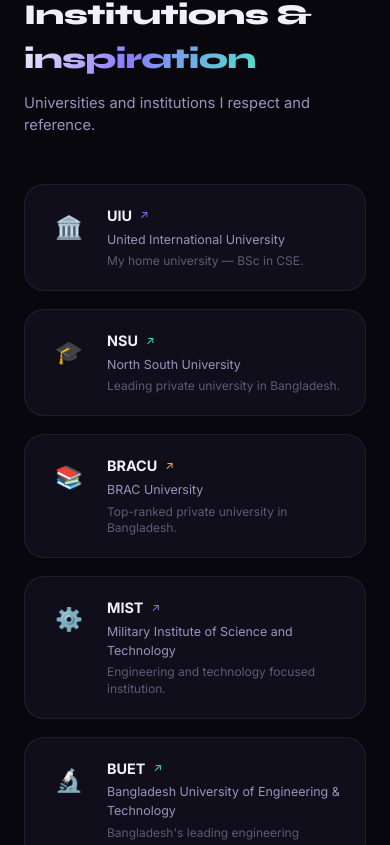
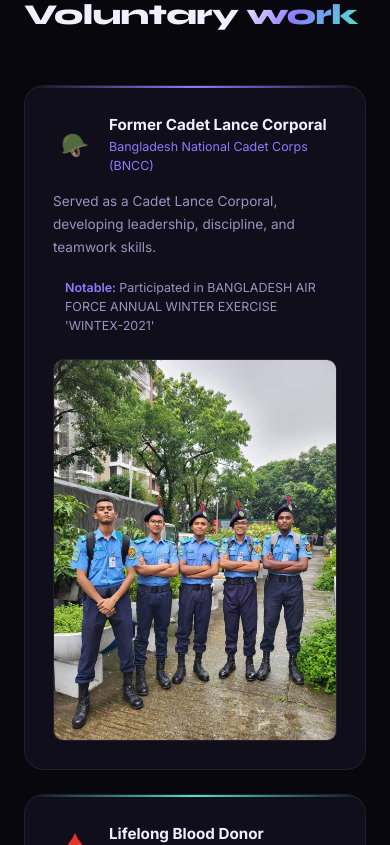
Before and after one commit to Noman-2005/amar_portfolio, a Next.js app: page / in a window 390 px wide. Shown: the part 7139-7984 px from the top of the page. Built offline with nearby package versions, Linux system fonts and the light colour scheme.

Commit message:
Add voluntary works section, compact resources with show more, ISPR link, remove BMA

```diff
--- a/app/page.tsx
+++ b/app/page.tsx
@@ -8,6 +8,7 @@
   { label: 'Skills', href: '#skills' },
   { label: 'Projects', href: '#projects' },
   { label: 'Journey', href: '#journey' },
+  { label: 'Voluntary', href: '#voluntary' },
   { label: 'Resources', href: '#resources' },
   { label: 'Contact', href: '#contact' },
 ]
@@ -123,6 +124,36 @@
   },
 ]
 
+const VOLUNTARY = [
+  {
+    title: 'Former Cadet Lance Corporal',
+    org: 'Bangladesh National Cadet Corps (BNCC)',
+    desc: 'Served as a Cadet Lance Corporal, developing leadership, discipline, and teamwork skills.',
+    notable: "Participated in BANGLADESH AIR FORCE ANNUAL WINTER EXERCISE 'WINTEX-2021'",
+    image: '/bncc.jpg',
+    accent: 'var(--violet)',
+    emoji: '🪖',
+  },
+  {
+    title: 'Lifelong Blood Donor',
+    org: 'Quantum Foundation',
+    desc: 'Committed lifelong blood donor contributing to save lives through one of Bangladesh\'s leading welfare organizations.',
+    notable: '',
+    image: '/certificate.jpg',
+    accent: 'var(--teal)',
+    emoji: '🩸',
+  },
+  {
+    title: 'Blood Donor',
+    org: 'Bangladesh Thalassemia Foundation',
+    desc: 'Active blood donor supporting thalassemia patients across Bangladesh.',
+    notable: '',
+    image: '',
+    accent: 'var(--amber)',
+    emoji: '❤️',
+  },
+]
+
 const RESOURCES = [
   { name: 'United International University', short: 'UIU', emoji: '🏛️', desc: 'My home university — BSc in CSE.', url: 'https://uiu.ac.bd', accent: 'var(--violet)' },
   { name: 'North South University', short: 'NSU', emoji: '🎓', desc: 'Leading private university in Bangladesh.', url: 'https://northsouth.edu', accent: 'var(--teal)' },
@@ -134,7 +165,7 @@
   { name: 'Dhaka University', short: 'DU', emoji: '🎓', desc: "Bangladesh's oldest and most prestigious public university.", url: 'https://www.du.ac.bd', accent: 'var(--teal)' },
   { name: 'Chittagong University of Engineering & Technology', short: 'CUET', emoji: '🏗️', desc: 'Leading public engineering university in Chattogram.', url: 'https://www.cuet.ac.bd', accent: 'var(--amber)' },
   { name: 'Khulna University of Engineering & Technology', short: 'KUET', emoji: '⚙️', desc: 'Public engineering university based in Khulna.', url: 'https://www.kuet.ac.bd', accent: 'var(--violet)' },
-  { name: 'Bangladesh Military Academy', short: 'BMA', emoji: '🪖', desc: 'Officer training academy of the Bangladesh Army.', url: 'https://bma.gov.bd', accent: 'var(--teal)' },
+  { name: 'ISPR', short: 'ISPR', emoji: '📡', desc: 'Inter-Services Public Relations, Bangladesh Armed Forces.', url: 'https://ispr.gov.bd', accent: 'var(--teal)' },
   { name: 'Islamic University of Madinah', short: 'IUM', emoji: '🕌', desc: 'Major Islamic university in Madinah, Saudi Arabia.', url: 'https://www.iu.edu.sa', accent: 'var(--amber)' },
   { name: 'Umm Al-Qura University', short: 'UQU', emoji: '🕋', desc: 'Public university based in Makkah, Saudi Arabia.', url: 'https://uqu.edu.sa', accent: 'var(--violet)' },
   { name: 'Peking University', short: 'PKU', emoji: '🏯', desc: "One of China's most prestigious research universities.", url: 'https://www.pku.edu.cn', accent: 'var(--teal)' },
@@ -310,12 +341,10 @@
     <section style={{ position: 'relative', minHeight: '100vh', display: 'flex', alignItems: 'center', overflow: 'hidden' }}>
       <FlowField />
       <div style={{ position: 'absolute', inset: 0, background: 'linear-gradient(180deg, rgba(8,7,13,0.2) 0%, rgba(8,7,13,0.55) 60%, var(--bg) 100%)' }} />
-
       <span className="annotation hide-mobile" style={{ top: '18%', left: '6%' }}>&nabla; &times; F</span>
       <span className="annotation hide-mobile" style={{ top: '70%', left: '9%' }}>&part;f / &part;x</span>
       <span className="annotation hide-mobile" style={{ top: '24%', right: '7%' }}>&Sigma; n &rarr; &infin;</span>
       <span className="annotation hide-mobile" style={{ top: '66%', right: '10%' }}>&int;&int; F &middot; dA</span>
-
       <div className="container" style={{ position: 'relative', zIndex: 2, paddingTop: 96, paddingBottom: 64 }}>
         <div className="section-label">Portfolio &mdash; v2026.1</div>
         <h1 className="font-display" style={{ fontSize: 'clamp(2.6rem, 8vw, 5.4rem)', fontWeight: 800, lineHeight: 1.04, marginBottom: 22, maxWidth: 820 }}>
@@ -526,9 +555,73 @@
   )
 }
 
+function Voluntary() {
+  return (
+    <section id="voluntary" style={{ padding: '110px 0' }}>
+      <div className="container">
+        <div className="section-label">Giving back</div>
+        <h2 className="font-display" style={{ fontSize: 'clamp(1.8rem, 3.5vw, 2.6rem)', fontWeight: 800, marginBottom: 48 }}>
+          Voluntary <span className="gradient-text">work</span>
+        </h2>
+        <div style={{ display: 'grid', gridTemplateColumns: 'repeat(auto-fit, minmax(300px, 1fr))', gap: 24 }}>
+          {VOLUNTARY.map(v => (
+            <div key={v.title} className="card" style={{ padding: 28, position: 'relative', overflow: 'hidden' }}>
+              <div style={{ position: 'absolute', top: 0, left: 0, right: 0, height: 2, background: `linear-gradient(90deg, transparent, ${v.accent}, transparent)` }} />
+              <div style={{ display: 'flex', alignItems: 'center', gap: 12, marginBottom: 14 }}>
+                <div style={{
+                  width: 44, height: 44, borderRadius: 10, flexShrink: 0,
+                  display: 'flex', alignItems: 'center', justifyContent: 'center',
+                  background: `${v.accent}1a`, border: `1px solid ${v.accent}40`,
+                  fontSize: '1.4rem',
+                }}>
+                  {v.emoji}
+                </div>
+                <div>
+                  <h3 style={{ fontWeight: 700, fontSize: '0.95rem', marginBottom: 2 }}>{v.title}</h3>
+                  <div style={{ fontSize: '0.78rem', color: v.accent }}>{v.org}</div>
+                </div>
+              </div>
+              <p style={{ color: 'var(--ink-dim)', fontSize: '0.85rem', lineHeight: 1.7, marginBottom: v.notable ? 12 : 0 }}>{v.desc}</p>
+              {v.notable && (
+                <div style={{
+                  marginTop: 4,
+                  padding: '8px 12px',
+                  borderRadius: 8,
+                  background: `${v.accent}0f`,
+                  border: `1px solid ${v.accent}30`,
+                  fontSize: '0.78rem',
+                  color: 'var(--ink-dim)',
+                  lineHeight: 1.5,
+                }}>
+                  <span style={{ color: v.accent, fontWeight: 600 }}>Notable: </span>{v.notable}
+                </div>
+              )}
+              {v.image && (
+                <div style={{ marginTop: 16, borderRadius: 10, overflow: 'hidden', border: '1px solid var(--line)' }}>
+                  <Image
+                    src={v.image}
+                    alt={v.title}
+                    width={600}
+                    height={340}
+                    style={{ width: '100%', height: 'auto', display: 'block', objectFit: 'cover' }}
+                  />
+                </div>
+              )}
+            </div>
+          ))}
+        </div>
+      </div>
+    </section>
+  )
+}
+
 function Resources() {
+  const [expanded, setExpanded] = useState(false)
+  const VISIBLE = 6
+  const shown = expanded ? RESOURCES : RESOURCES.slice(0, VISIBLE)
+
   return (
-    <section id="resources" style={{ padding: '110px 0' }}>
+    <section id="resources" style={{ padding: '110px 0', background: 'linear-gradient(180deg, transparent, var(--bg-raised) 18%, var(--bg-raised) 82%, transparent)' }}>
       <div className="container">
         <div className="section-label">Reference points</div>
         <h2 className="font-display" style={{ fontSize: 'clamp(1.8rem, 3.5vw, 2.6rem)', fontWeight: 800, marginBottom: 12 }}>
@@ -537,30 +630,51 @@
         <p style={{ color: 'var(--ink-dim)', fontSize: '0.92rem', marginBottom: 48 }}>
           Universities and institutions I respect and reference.
         </p>
-        <div style={{ display: 'grid', gridTemplateColumns: 'repeat(auto-fit, minmax(260px, 1fr))', gap: 18 }}>
-          {RESOURCES.map(r => (
+        <div style={{ display: 'grid', gridTemplateColumns: 'repeat(auto-fit, minmax(240px, 1fr))', gap: 12 }}>
+          {shown.map(r => (
             <a key={r.short} href={r.url} target="_blank" rel="noreferrer" style={{ textDecoration: 'none' }}>
-              <div className="card" style={{ padding: '20px 22px', display: 'flex', alignItems: 'flex-start', gap: 16 }}>
+              <div className="card" style={{ padding: '14px 16px', display: 'flex', alignItems: 'center', gap: 12 }}>
                 <div style={{
-                  flexShrink: 0, width: 44, height: 44, borderRadius: 10,
+                  flexShrink: 0, width: 36, height: 36, borderRadius: 8,
                   display: 'flex', alignItems: 'center', justifyContent: 'center',
                   background: `${r.accent}1a`, border: `1px solid ${r.accent}40`,
-                  fontSize: '1.4rem',
+                  fontSize: '1.1rem',
                 }}>
                   {r.emoji}
                 </div>
                 <div style={{ minWidth: 0 }}>
-                  <div style={{ display: 'flex', alignItems: 'center', gap: 8, marginBottom: 4 }}>
-                    <span style={{ fontWeight: 700, fontSize: '0.9rem' }}>{r.short}</span>
-                    <span style={{ fontSize: '0.7rem', color: r.accent }}>&#8599;</span>
+                  <div style={{ display: 'flex', alignItems: 'center', gap: 6 }}>
+                    <span style={{ fontWeight: 700, fontSize: '0.82rem' }}>{r.short}</span>
+                    <span style={{ fontSize: '0.65rem', color: r.accent }}>&#8599;</span>
                   </div>
-                  <div style={{ fontSize: '0.78rem', color: 'var(--ink-dim)', lineHeight: 1.5 }}>{r.name}</div>
-                  <div style={{ fontSize: '0.75rem', color: 'var(--ink-faint)', marginTop: 4, lineHeight: 1.4 }}>{r.desc}</div>
+                  <div style={{ fontSize: '0.72rem', color: 'var(--ink-faint)', lineHeight: 1.4, whiteSpace: 'nowrap', overflow: 'hidden', textOverflow: 'ellipsis' }}>{r.name}</div>
                 </div>
               </div>
             </a>
           ))}
         </div>
+        {!expanded && RESOURCES.length > VISIBLE && (
+          <div style={{ textAlign: 'center', marginTop: 28 }}>
+            <button
+              onClick={() => setExpanded(true)}
+              className="btn-outline"
+              style={{ fontSize: '0.8rem', padding: '9px 24px', cursor: 'pointer', border: 'none' }}
+            >
+              Show all {RESOURCES.length} institutions ↓
+            </button>
+          </div>
+        )}
+        {expanded && (
+          <div style={{ textAlign: 'center', marginTop: 28 }}>
+            <button
+              onClick={() => setExpanded(false)}
+              className="btn-outline"
+              style={{ fontSize: '0.8rem', padding: '9px 24px', cursor: 'pointer', border: 'none' }}
+            >
+              Show less ↑
+            </button>
+          </div>
+        )}
       </div>
     </section>
   )
@@ -634,6 +748,7 @@
       <Skills />
       <Projects />
       <Journey />
+      <Voluntary />
       <Resources />
       <Contact />
       <Footer />
```
Also changed, not shown: public/bncc.jpg (added), public/certificate.jpg (added).
